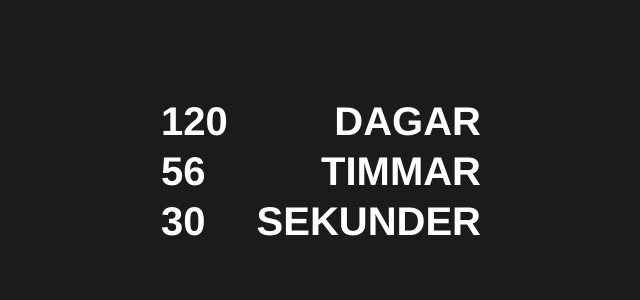
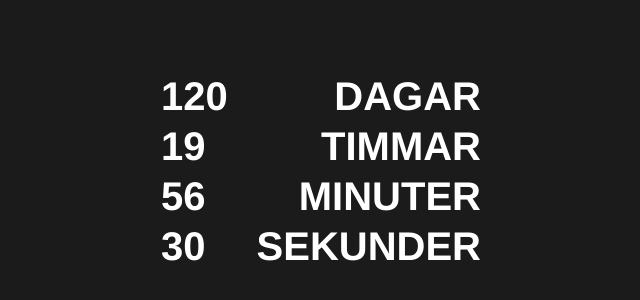
Before and after one commit to AlexanderTallqvist/alexandertallqvist.net, a plain HTML site: page arlmal/index.html in a window 1280 px wide. Shown: the part 234-534 px from the top of the page, without its empty margins (319-959 px from the left). Drawn offline with Linux system fonts and the light colour scheme.

Commit message:
Fixed bug.

```diff
--- a/arlmal/index.html
+++ b/arlmal/index.html
@@ -13,6 +13,7 @@
   <div class="time-ago">
     <div class="wrapper"><div id="time-ago-days"></div> <span> dagar</span></div>
     <div class="wrapper"><div id="time-ago-hours"></div> <span> timmar</span></div>
+    <div class="wrapper"><div id="time-ago-minutes"></div> <span> minuter</span></div>
     <div class="wrapper"><div id="time-ago-seconds"></div> <span> sekunder</span></div>
   </div>
 </div>
--- a/arlmal/js/main.js
+++ b/arlmal/js/main.js
@@ -26,8 +26,13 @@ function updateClock() {
 
   var s = diff;
 
+  if (s < 10) {
+    s = "0" + s;
+  }
+
   document.getElementById("time-ago-days").innerText = d;
-  document.getElementById("time-ago-hours").innerHTML = m;
+  document.getElementById("time-ago-hours").innerHTML = h;
+  document.getElementById("time-ago-minutes").innerHTML = m;
   document.getElementById("time-ago-seconds").innerHTML = s;
 }
 
```
